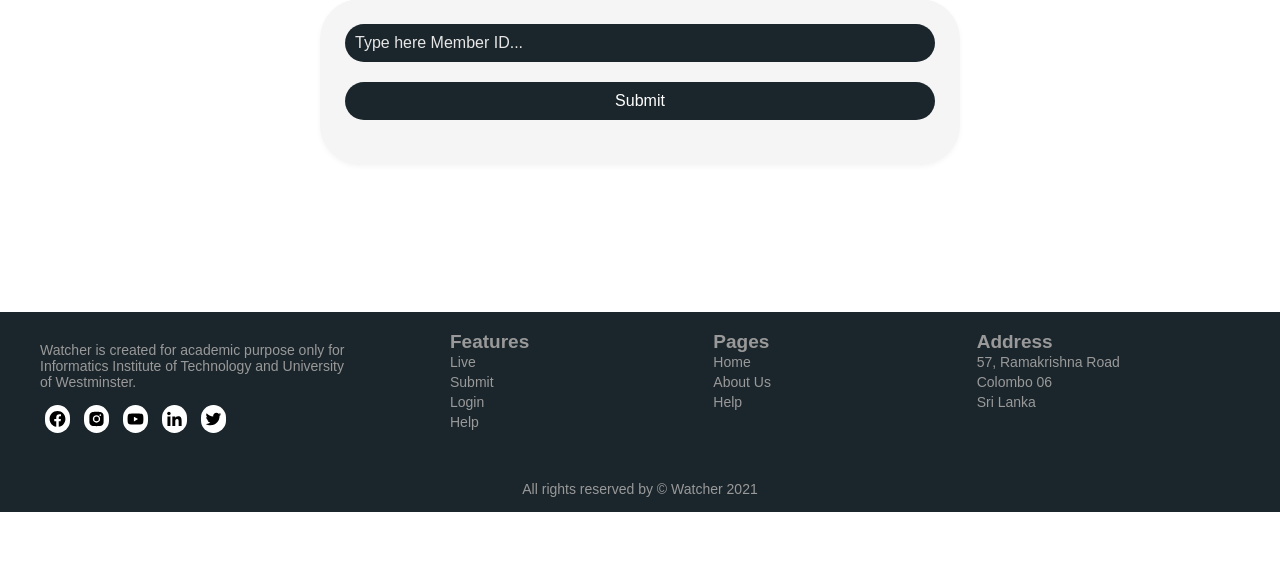
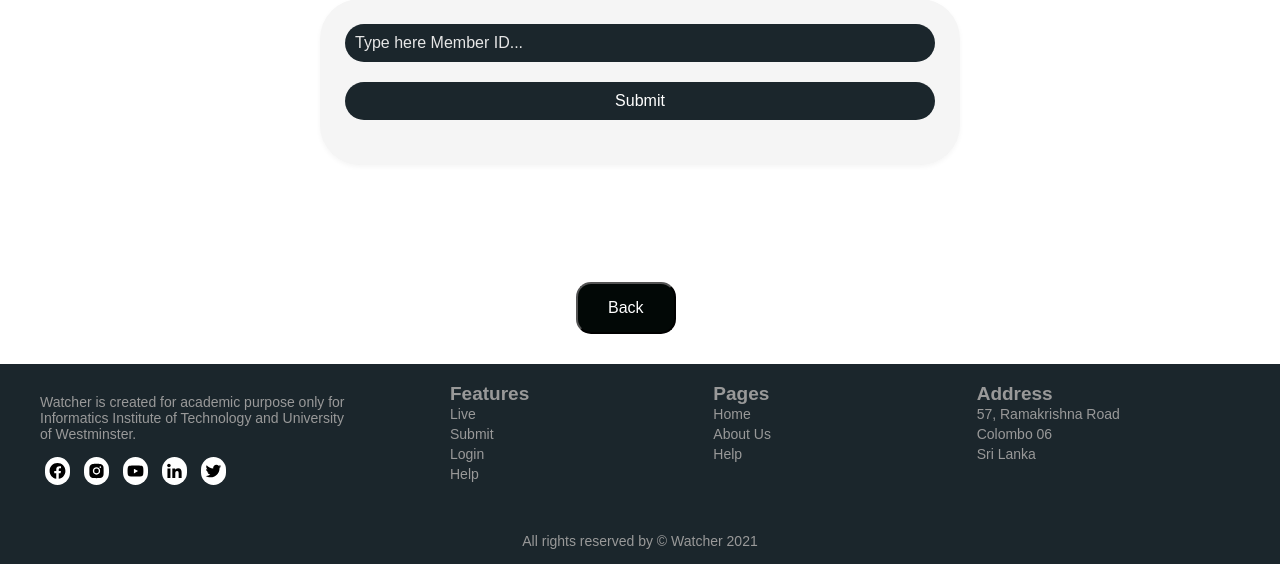
Before and after one commit to Software-Development-Group-Project/Watcher, a Flask app: page /delete in a window 1280 px wide. Shown: the part 292-856 px from the top of the page. Before the commit the page ends 804 px from the top, so only its background shows below. Run offline with Flask 2, Linux system fonts and the light colour scheme.

Commit message:
Update delete.html

```diff
--- a/Pro/watcher/templates/delete.html
+++ b/Pro/watcher/templates/delete.html
@@ -10,6 +10,7 @@
   <input type="submit" value="Submit" />
 </form>
 </div>
+<button id="right"><a href="{{ url_for('view') }}">Back</a></button>
 <style>
   html, body {
   min-height: 100%;
@@ -26,6 +27,20 @@
   }
   p {
   margin: 0 0 5px;
+  }
+  button{
+    padding: 15px 30px;
+    color: #ffffff;
+    background-color: rgb(2, 8, 6);
+    font-family: Arial, Helvetica, sans-serif;
+    font-size: medium;
+    border-radius: 15px;
+    margin-left: 45%;
+
+  }
+  a{
+    text-decoration: none;
+    color: #ffffff ;
   }
   .main-block {
   display: flex;
```
